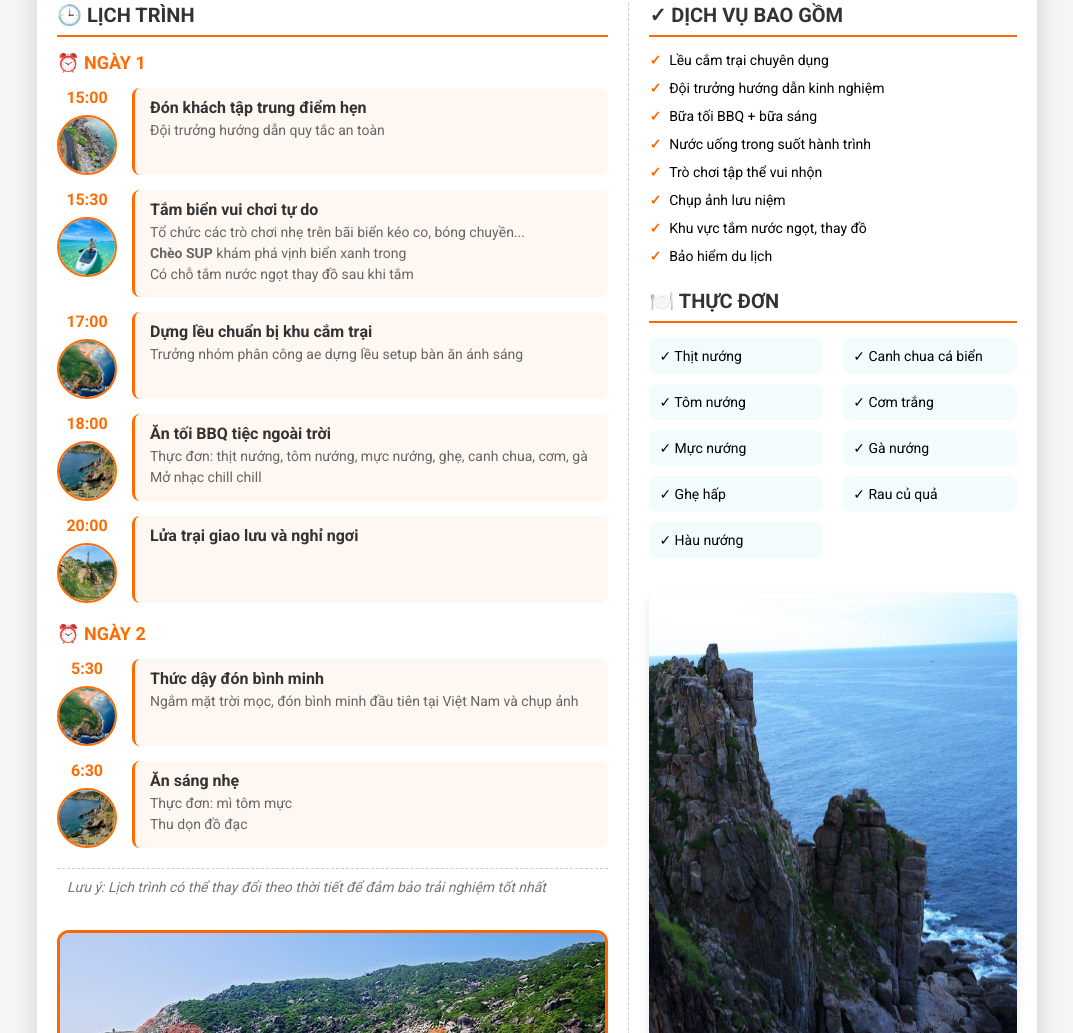
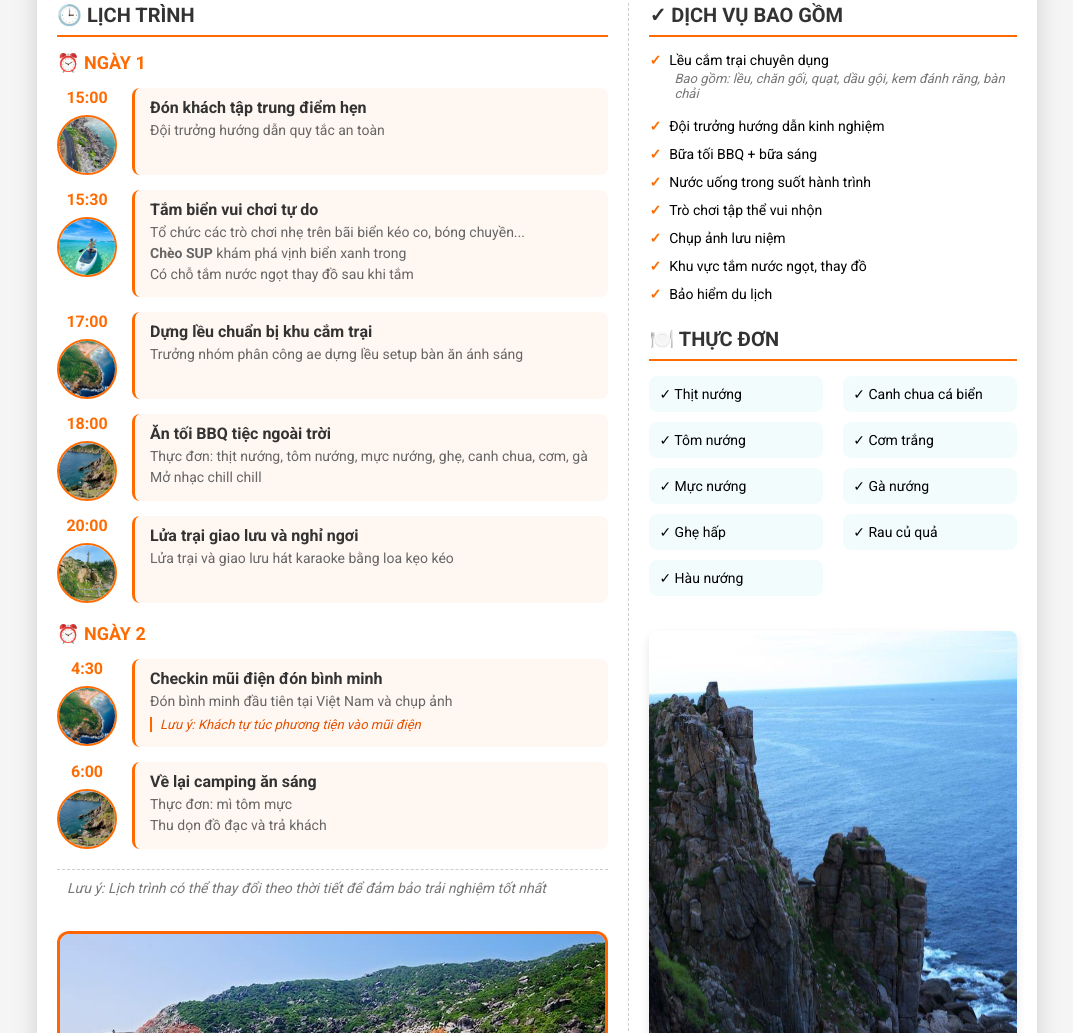
Before and after one commit to HongPhong297/WedDuLich, a website: page index.html in a window 1280 px wide. Shown: the part 387-1420 px from the top of the page, without its empty margins (103-1176 px from the left). Drawn offline with Linux system fonts and the light colour scheme.

Commit message:
add some ft

```diff
--- a/index.html
+++ b/index.html
@@ -4,6 +4,7 @@
     <meta charset="UTF-8">
     <meta name="viewport" content="width=device-width, initial-scale=1.0">
     <title>Tour Cắm Trại Bãi Tiên</title>
+    <link rel="icon" type="image/jpeg" href="picture/muidien2.jpg">
     <link rel="stylesheet" href="style.css">
     <link rel="stylesheet" href="https://cdnjs.cloudflare.com/ajax/libs/font-awesome/6.4.0/css/all.min.css">
     <link rel="preconnect" href="https://fonts.googleapis.com">
@@ -104,6 +105,7 @@
                         </div>
                         <div class="activity">
                             <h5>Lửa trại giao lưu và nghỉ ngơi</h5>
+                            <p>Lửa trại và giao lưu hát karaoke bằng loa kẹo kéo</p>
                         </div>
                     </div>
                 </div>
@@ -113,28 +115,29 @@
 
                     <div class="time-block">
                         <div class="time-marker">
-                            <div class="time">5:30</div>
+                            <div class="time">4:30</div>
                             <div class="circle-image">
                                 <img src="picture/muidien2.jpg" alt="Bình minh">
                             </div>
                         </div>
                         <div class="activity">
-                            <h5>Thức dậy đón bình minh</h5>
-                            <p>Ngắm mặt trời mọc, đón bình minh đầu tiên tại Việt Nam và chụp ảnh</p>
+                            <h5>Checkin mũi điện đón bình minh</h5>
+                            <p>Đón bình minh đầu tiên tại Việt Nam và chụp ảnh</p>
+                            <p class="note-text">Lưu ý: Khách tự túc phương tiện vào mũi điện</p>
                         </div>
                     </div>
 
                     <div class="time-block">
                         <div class="time-marker">
-                            <div class="time">6:30</div>
+                            <div class="time">6:00</div>
                             <div class="circle-image">
                                 <img src="picture/muidien3.jpg" alt="Bữa sáng">
                             </div>
                         </div>
                         <div class="activity">
-                            <h5>Ăn sáng nhẹ</h5>
+                            <h5>Về lại camping ăn sáng</h5>
                             <p>Thực đơn: mì tôm mực</p>
-                            <p>Thu dọn đồ đạc</p>
+                            <p>Thu dọn đồ đạc và trả khách</p>
                         </div>
                     </div>
                 </div>
@@ -167,7 +170,9 @@
                 <div class="services">
                     <h3>✓ DỊCH VỤ BAO GỒM</h3>
                     <ul>
-                        <li><span class="check">✓</span> Lều cắm trại chuyên dụng</li>
+                        <li><span class="check">✓</span> Lều cắm trại chuyên dụng
+                            <div class="service-detail">Bao gồm: lều, chăn gối, quạt, dầu gội, kem đánh răng, bàn chải</div>
+                        </li>
                         <li><span class="check">✓</span> Đội trưởng hướng dẫn kinh nghiệm</li>
                         <li><span class="check">✓</span> Bữa tối BBQ + bữa sáng</li>
                         <li><span class="check">✓</span> Nước uống trong suốt hành trình</li>
--- a/style.css
+++ b/style.css
@@ -290,6 +290,16 @@ header::before {
     margin-bottom: 5px;
 }
 
+.note-text {
+    color: #e65100 !important;
+    font-style: italic;
+    font-weight: 500;
+    font-size: 13px !important;
+    border-left: 2px solid #FF6600;
+    padding-left: 8px;
+    margin-top: 8px !important;
+}
+
 /* Note styles */
 .note {
     font-size: 14px;
@@ -383,15 +393,26 @@ header::before {
 
 .services li {
     display: flex;
-    align-items: center;
+    align-items: flex-start;
     margin-bottom: 12px;
     font-size: 14px;
+    flex-wrap: wrap;
 }
 
 .check {
     color: var(--primary-color);
     margin-right: 8px;
     font-weight: bold;
+}
+
+.service-detail {
+    margin-left: 25px;
+    font-size: 13px;
+    color: #777;
+    font-style: italic;
+    padding-top: 3px;
+    width: 100%;
+    padding-bottom: 5px;
 }
 
 /* Food menu styles */
```
